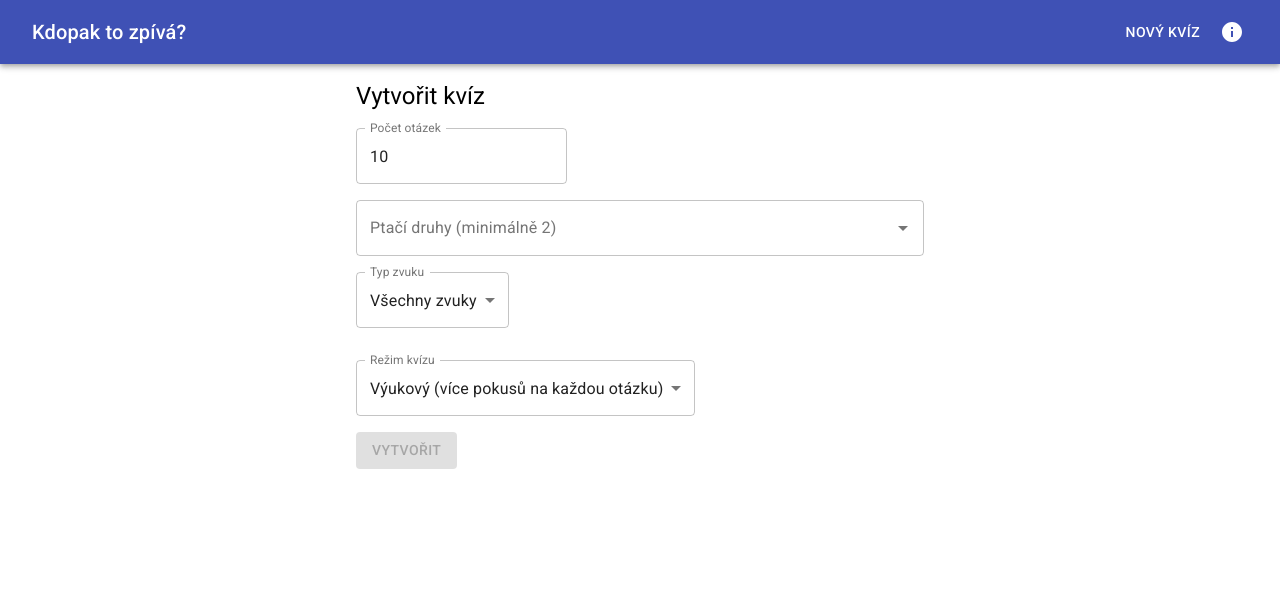
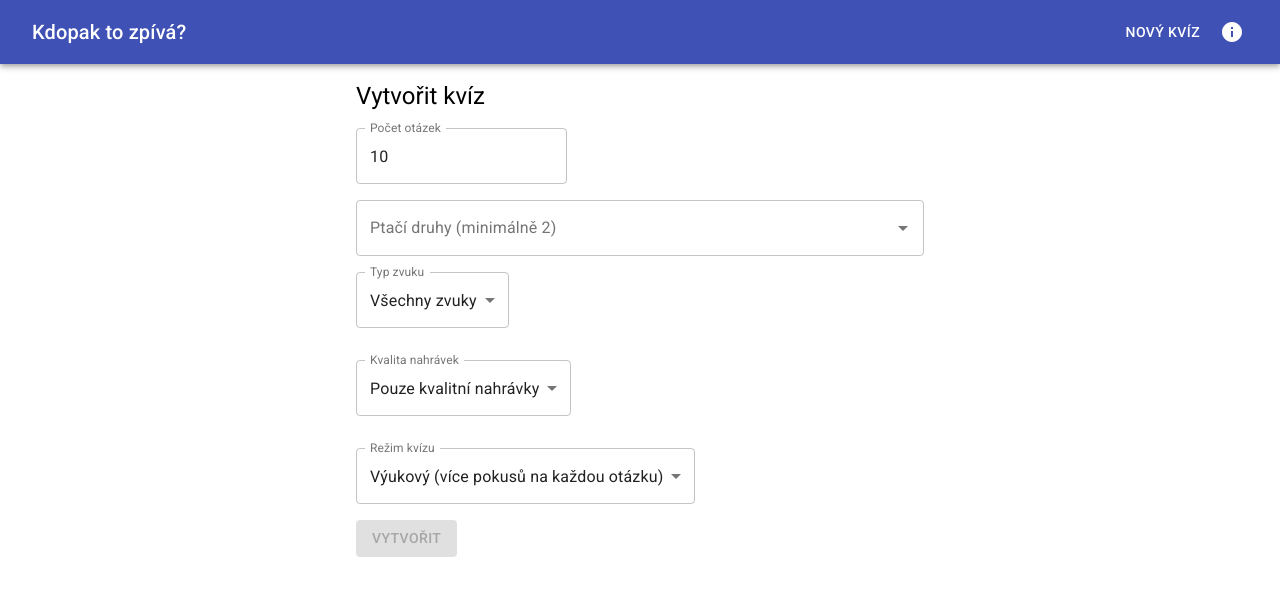
Before and after one commit to tomasdanek83/kdopaktozpiva, a React (Create React App) app: page / in a window 1280 px wide. Shown: the top 596 px of the page. Built offline with nearby package versions, Linux system fonts and the light colour scheme.

Commit message:
Added recording quality quiz param, added caching settings to htaccess

```diff
--- a/src/api/SearchFilters.model.ts
+++ b/src/api/SearchFilters.model.ts
@@ -1,4 +1,4 @@
-import { RecordingQuality } from './RecordingQuality.model'
+import { RecordingQualityLevel } from '../model/RecordingQualityLevel.model'
 import { SoundType } from './SoundType.model'
 
 export type SearchFilters = {
@@ -8,6 +8,5 @@ export type SearchFilters = {
     country?: string
     also?: string
     type?: SoundType
-    quality?: RecordingQuality
-    qualityGreaterThan?: RecordingQuality
+    quality?: RecordingQualityLevel
 }
--- a/src/components/About/About.tsx
+++ b/src/components/About/About.tsx
@@ -1,5 +1,7 @@
 import { Typography } from '@material-ui/core'
 import React, { ReactElement } from 'react'
+
+const version = '0.2'
 
 export default function About (): ReactElement {
     return (<>
@@ -21,5 +23,9 @@ export default function About (): ReactElement {
                 <li><a href="https://www.xeno-canto.org/">www.xeno-canto.org</a> - Nahrávky</li>
             </ul>
         </Typography>
+
+        <Typography variant="body1">
+            <p>Verze aplikace: {version}</p>
+        </Typography>
     </>)
 }
--- a/src/components/Quiz/Quiz.tsx
+++ b/src/components/Quiz/Quiz.tsx
@@ -9,7 +9,8 @@ const defaultQuizParams: QuizParams = {
     birds: [],
     questionCount: 10,
     type: 'all',
-    mode: 'education'
+    mode: 'education',
+    quality: 'high'
 }
 
 export type QuizProps = {
--- a/src/components/QuizBuilder/QuizBuilder.tsx
+++ b/src/components/QuizBuilder/QuizBuilder.tsx
@@ -7,6 +7,7 @@ import { useBirdsApi } from '../../hooks/useBirdsApi'
 import { AutocompleteChangeReason, AutocompleteChangeDetails } from '@material-ui/lab'
 import { SoundType } from '../../api/SoundType.model'
 import { QuizMode } from '../../model/QuizMode.model'
+import { RecordingQualityLevel } from '../../model/RecordingQualityLevel.model'
 
 const useStyles = makeStyles((theme: Theme) =>
     createStyles({
@@ -27,6 +28,7 @@ export default function QuizBuilder ({ initialParams, onBuild }: QuizBuilderProp
     const [questionCount, setQuestionCount] = useState<number>(initialParams.questionCount)
     const [soundType, setSoundType] = useState<SoundType>('all')
     const [quizMode, setQuizMode] = useState<QuizMode>('education')
+    const [quality, setQuality] = useState<RecordingQualityLevel>('high')
 
     const { getAllCzechBirds } = useBirdsApi()
 
@@ -56,12 +58,17 @@ export default function QuizBuilder ({ initialParams, onBuild }: QuizBuilderProp
         setQuizMode(event.target.value as QuizMode)
     }
 
+    const handleQualityChange = (event: React.ChangeEvent<{ value: unknown }>): void => {
+        setQuality(event.target.value as RecordingQualityLevel)
+    }
+
     const handleSubmit = (): void => {
         onBuild({
             birds: birds,
             questionCount: questionCount,
             type: soundType,
-            mode: quizMode
+            mode: quizMode,
+            quality: quality
         })
     }
 
@@ -115,6 +122,20 @@ export default function QuizBuilder ({ initialParams, onBuild }: QuizBuilderProp
 
             <div className={classes.formField}>
                 <FormControl variant="outlined" className={classes.formField}>
+                    <InputLabel id="quality-label">Kvalita nahrávek</InputLabel>
+                    <Select
+                        labelId="quality-label"
+                        value={quality}
+                        onChange={handleQualityChange}
+                        label="Kvalita nahrávek">
+                        <MenuItem value={'high'}>Pouze kvalitní nahrávky</MenuItem>
+                        <MenuItem value={'all'}>Všechny nahrávky</MenuItem>
+                    </Select>
+                </FormControl>
+            </div>
+
+            <div className={classes.formField}>
+                <FormControl variant="outlined" className={classes.formField}>
                     <InputLabel id="quiz-mode-label">Režim kvízu</InputLabel>
                     <Select
                         labelId="quiz-mode-label"
--- a/src/components/QuizQuestions/useQuizQuestions.ts
+++ b/src/components/QuizQuestions/useQuizQuestions.ts
@@ -53,7 +53,8 @@ export default function useQuizQuestions (
             params.birds.forEach(bird => {
                 const filters: SearchFilters = {
                     name: bird.scientificName,
-                    type: params.type
+                    type: params.type,
+                    quality: params.quality
                 }
 
                 recordingsApi.search(filters, 1).then(result => {
--- a/src/hooks/useRecordingsApi.ts
+++ b/src/hooks/useRecordingsApi.ts
@@ -9,8 +9,6 @@ export type RecordingsApi = {
 const getQueryParams = (filters: SearchFilters, page?: number): URLSearchParams => {
   const params = new URLSearchParams()
 
-  // const queryParams: string[] = []
-
   if (filters.name != null) {
     params.append('name', filters.name)
   }
@@ -19,35 +17,9 @@ const getQueryParams = (filters: SearchFilters, page?: number): URLSearchParams
     params.append('type', filters.type)
   }
 
-  // if (filters.genus != null) {
-  //   queryParams.push(`gen:${filters.genus}`)
-  // }
-
-  // if (filters.subSpecies != null) {
-  //   queryParams.push(`ssp:${filters.subSpecies}`)
-  // }
-
-  // if (filters.country != null) {
-  //   queryParams.push(`cnt:${filters.country}`)
-  // }
-
-  // if (filters.type != null) {
-  //   queryParams.push(`type:${filters.type}`)
-  // }
-
-  // if (filters.quality != null) {
-  //   queryParams.push(`q:${filters.quality}`)
-  // }
-
-  // if (filters.qualityGreaterThan != null) {
-  //   queryParams.push(`q_gt:${filters.qualityGreaterThan}`)
-  // }
-
-  // if (queryParams.length === 0) {
-  //   throw Error('At least one filter must be specified')
-  // }
-
-  // params.append('query', queryParams.join(' '))
+  if (filters.quality != null) {
+    params.append('quality', filters.quality)
+  }
 
   if (page != null) {
     params.append('page', page.toString())
--- a/src/model/QuizParams.model.ts
+++ b/src/model/QuizParams.model.ts
@@ -1,10 +1,12 @@
 import { SoundType } from '../api/SoundType.model'
 import { Bird } from './Bird.model'
 import { QuizMode } from './QuizMode.model'
+import { RecordingQualityLevel } from './RecordingQualityLevel.model'
 
 export type QuizParams = {
     birds: Bird[]
     questionCount: number
     type: SoundType
     mode: QuizMode
+    quality: RecordingQualityLevel
 }
--- /dev/null
+++ b/src/model/RecordingQualityLevel.model.ts
@@ -0,0 +1 @@
+export type RecordingQualityLevel = 'high' | 'all'
```
Also changed, not shown: 2 other files (tests, documents, lock files or other folders).
